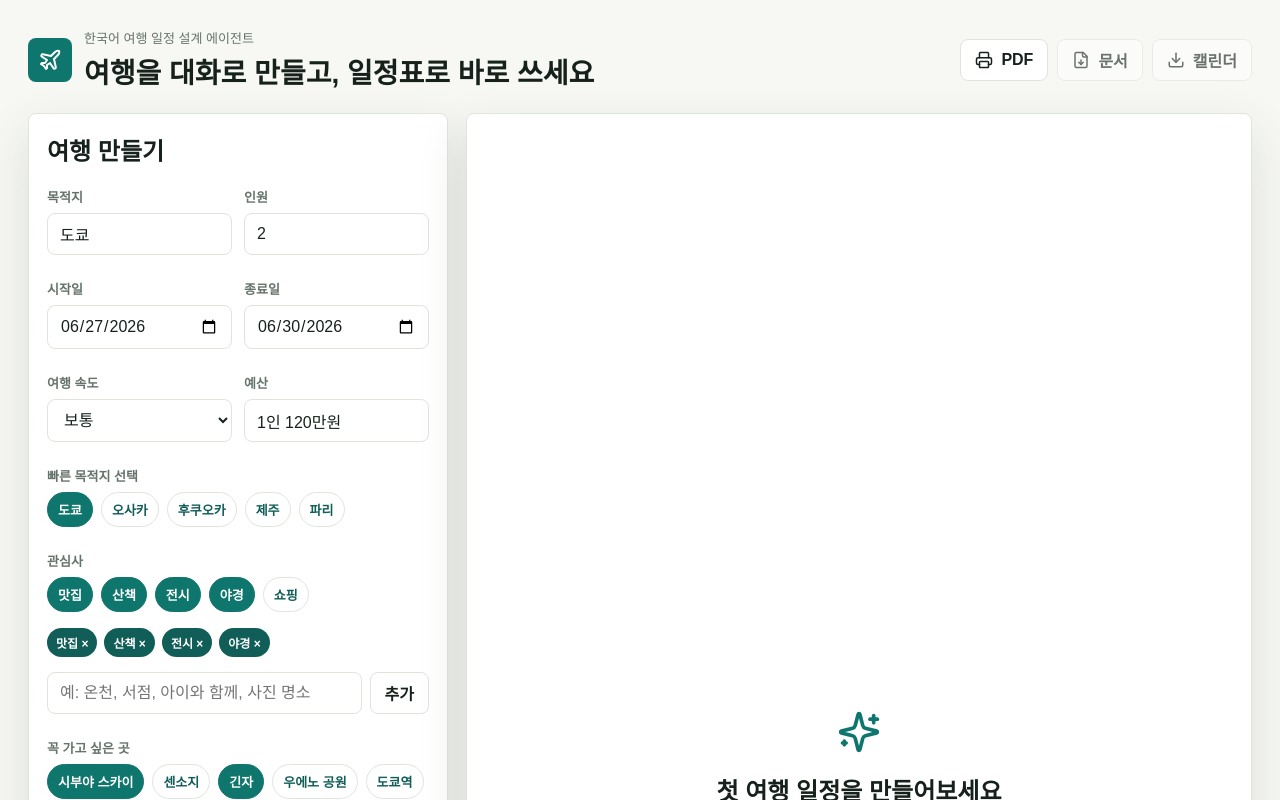
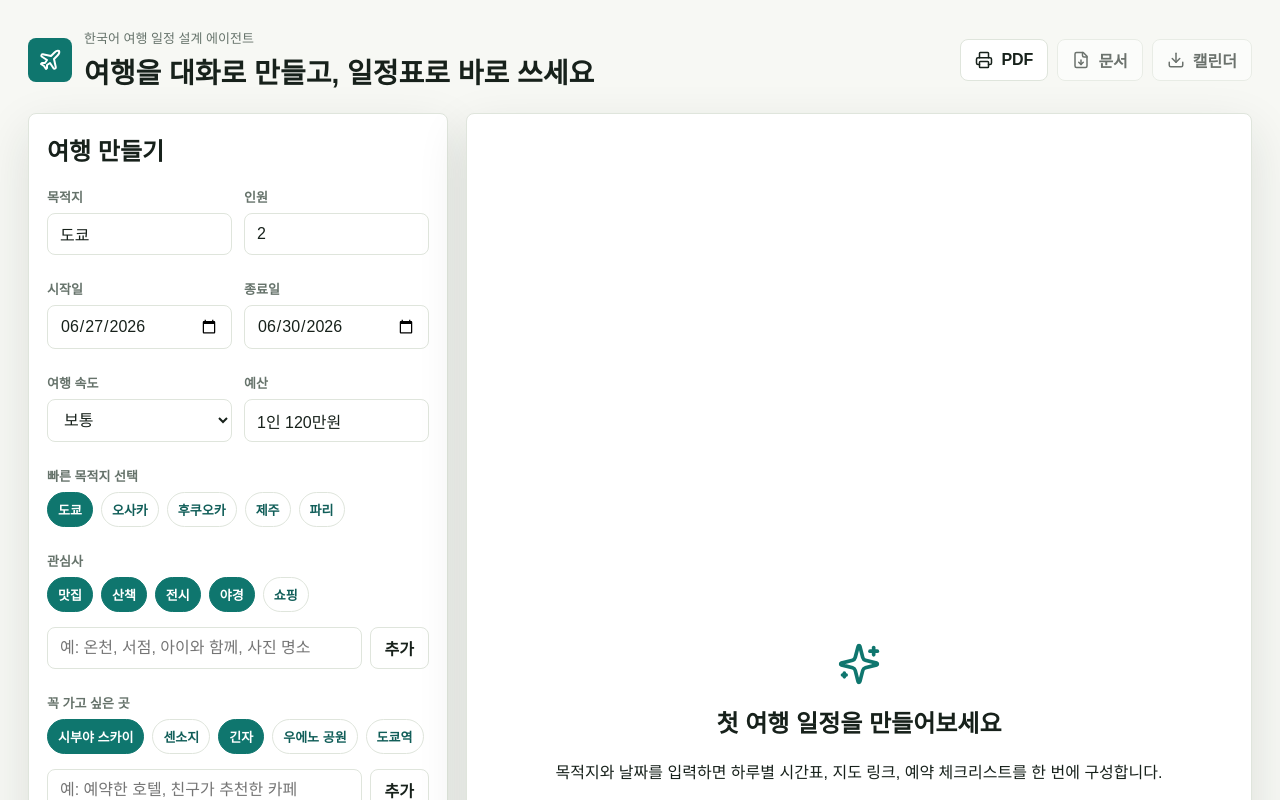
Before and after one commit to qkrtmdwn1-sudo/travelagent, a Next.js app: page / in a window 1280 px wide. Shown: the top 800 px of the page. Built offline with nearby package versions, Linux system fonts and the light colour scheme.

Commit message:
Remove duplicate selected chips

```diff
--- a/app/globals.css
+++ b/app/globals.css
@@ -260,24 +260,6 @@ textarea:focus {
   margin-top: 8px;
 }
 
-.selected-row {
-  display: flex;
-  flex-wrap: wrap;
-  gap: 7px;
-  margin-top: 9px;
-}
-
-.selected-token {
-  border: 0;
-  border-radius: 999px;
-  background: var(--brand-dark);
-  color: #fff;
-  padding: 6px 9px;
-  cursor: pointer;
-  font-size: 12px;
-  font-weight: 700;
-}
-
 .btn.subtle {
   background: var(--soft);
   color: var(--brand-dark);
--- a/components/trip-planner.tsx
+++ b/components/trip-planner.tsx
@@ -43,20 +43,6 @@ const initialDraft: TripDraft = {
 
 const interestOptions = ["맛집", "산책", "전시", "야경", "쇼핑"];
 const destinationOptions = destinationPresets.map((preset) => preset.match[0]);
-
-function SelectedSummary({ values, onRemove }: { values: string[]; onRemove: (value: string) => void }) {
-  if (!values.length) return null;
-
-  return (
-    <div className="selected-row">
-      {values.map((value) => (
-        <button className="selected-token" type="button" key={value} onClick={() => onRemove(value)} title="선택 해제">
-          {value} ×
-        </button>
-      ))}
-    </div>
-  );
-}
 
 function tripToMarkdown(trip: Trip) {
   const lines = [
@@ -338,7 +324,6 @@ export function TripPlanner() {
                     </button>
                   ))}
                 </div>
-                <SelectedSummary values={selectedInterests} onRemove={(value) => setSelectedInterests(selectedInterests.filter((item) => item !== value))} />
                 <div className="inline-add">
                   <input id="customInterest" value={customInterest} onChange={(event) => setCustomInterest(event.target.value)} placeholder="예: 온천, 서점, 아이와 함께, 사진 명소" />
                   <button className="btn" type="button" onClick={() => addCustom(customInterest, selectedInterests, setSelectedInterests, setCustomInterest)}>
@@ -360,7 +345,6 @@ export function TripPlanner() {
                     </button>
                   ))}
                 </div>
-                <SelectedSummary values={selectedMustVisits} onRemove={(value) => setSelectedMustVisits(selectedMustVisits.filter((item) => item !== value))} />
                 <div className="inline-add">
                   <input id="customMustVisit" value={customMustVisit} onChange={(event) => setCustomMustVisit(event.target.value)} placeholder="예: 예약한 호텔, 친구가 추천한 카페" />
                   <button className="btn" type="button" onClick={() => addCustom(customMustVisit, selectedMustVisits, setSelectedMustVisits, setCustomMustVisit)}>
@@ -382,7 +366,6 @@ export function TripPlanner() {
                     </button>
                   ))}
                 </div>
-                <SelectedSummary values={selectedFoodAreas} onRemove={(value) => setSelectedFoodAreas(selectedFoodAreas.filter((item) => item !== value))} />
                 <div className="inline-add">
                   <input id="customFood" value={customFood} onChange={(event) => setCustomFood(event.target.value)} placeholder="예: 라멘, 해산물, 채식, 디저트, 아이 동반 식당" />
                   <button className="btn" type="button" onClick={() => addCustom(customFood, selectedFoodAreas, setSelectedFoodAreas, setCustomFood)}>
```
